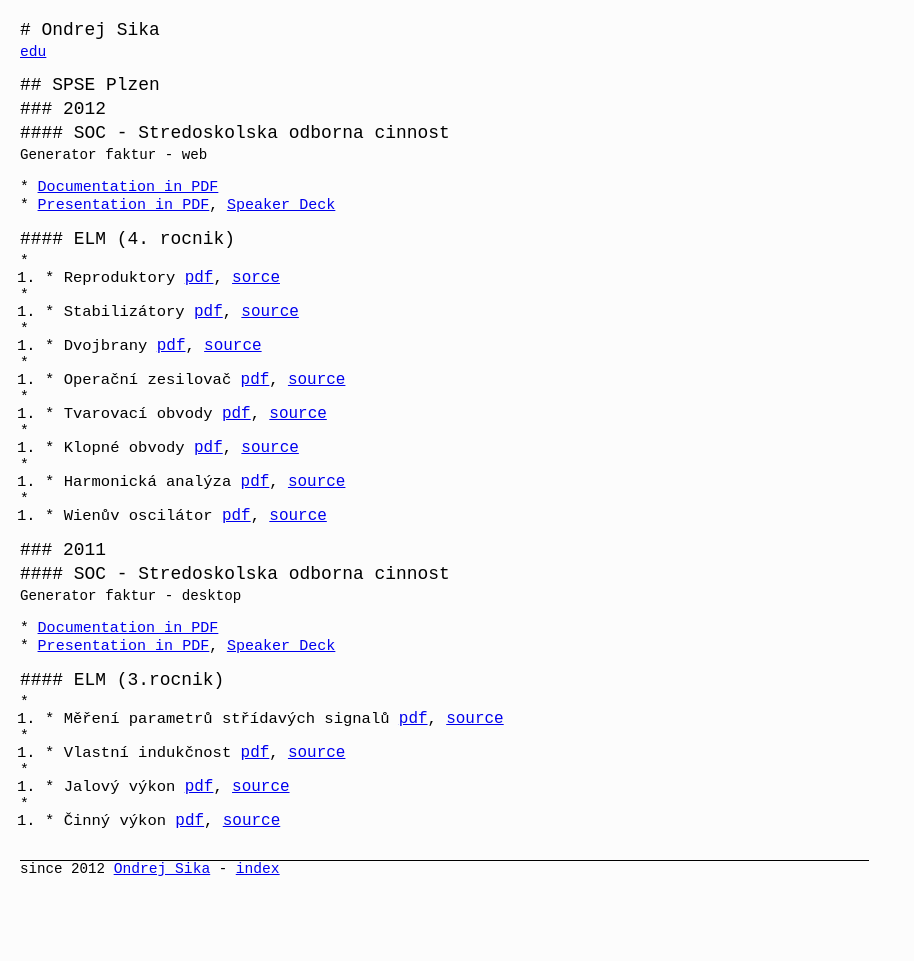
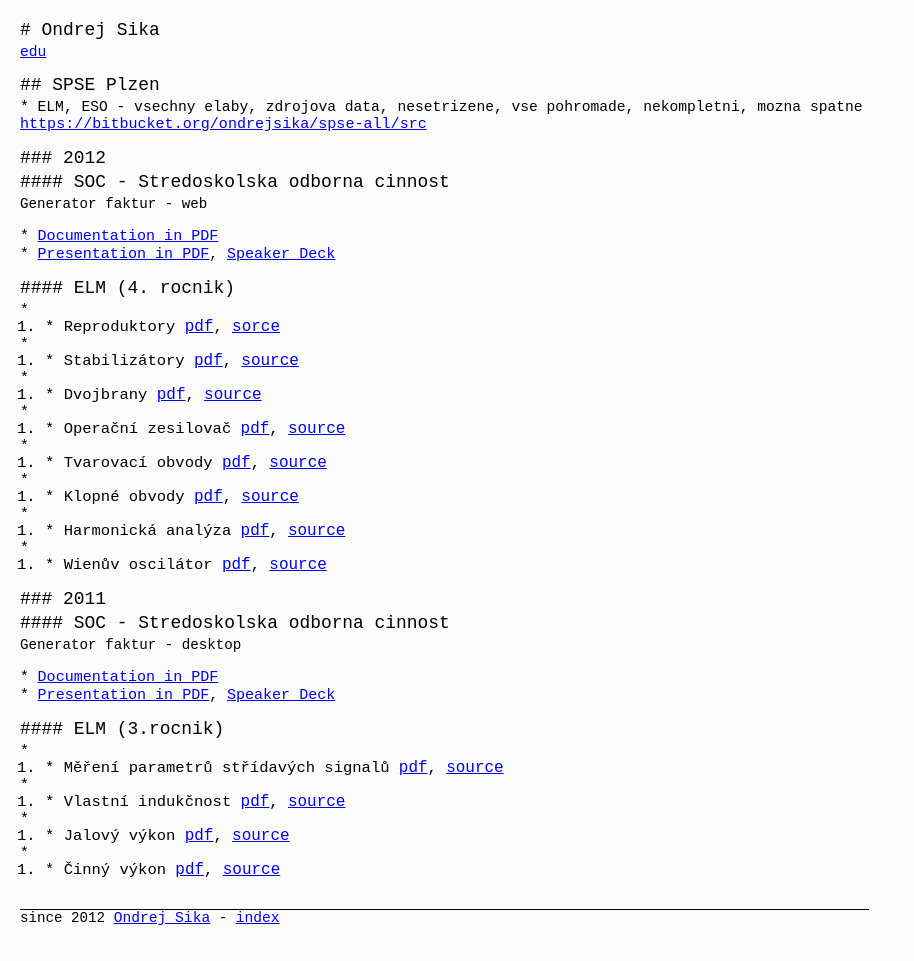
Before and after one commit to ondrejsika/ondrejsika.com, a Jekyll site: the page built from edu/spse-plzen/index.md, in a window 1280 px wide. Shown: the whole page, without its empty margins (0-914 px from the left). Built offline with Jekyll 4.4.1, drawn with Linux system fonts in a browser that asks for light colours; Markdown is read by kramdown in place of the engine named in the settings; comment, search, counter and statistics services are not loaded; before the commit the page ends 912 px from its top, so only the background shows below that.

Commit message:
add SPSE ESO, ELM all (repo link)

```diff
--- a/edu/spse-plzen/index.md
+++ b/edu/spse-plzen/index.md
@@ -6,6 +6,8 @@
 [edu](..)
 
 ## {{page.title}}
+
+* ELM, ESO - vsechny elaby, zdrojova data, nesetrizene, vse pohromade, nekompletni, mozna spatne <https://bitbucket.org/ondrejsika/spse-all/src>
 
 ### 2012
 
```
